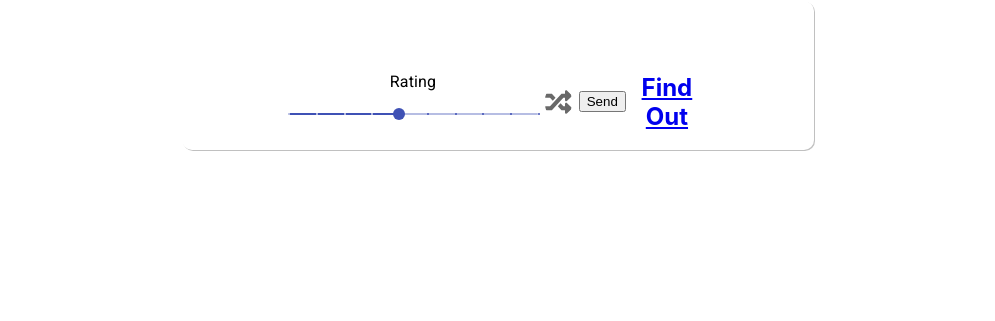
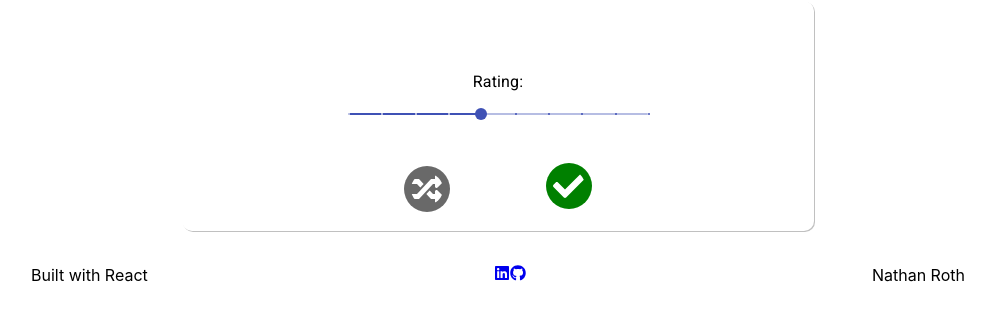
Before and after one commit to Natroth/yay-or-nay, a React (Create React App) app: page /quiz in a window 1280 px wide. Shown: the part 227-548 px from the top of the page, without its empty margins (142-1137 px from the left). Built offline with nearby package versions, Linux system fonts and the light colour scheme; no server answers.

Commit message:
rough draft of completed project

```diff
--- a/package.json
+++ b/package.json
@@ -9,6 +9,7 @@
     "@testing-library/react": "^9.5.0",
     "@testing-library/user-event": "^7.2.1",
     "react": "^16.13.1",
+    "react-bootstrap": "^1.3.0",
     "react-dom": "^16.13.1",
     "react-icons": "^3.11.0",
     "react-router-dom": "^5.2.0",
--- a/src/App.css
+++ b/src/App.css
@@ -74,11 +74,19 @@
   }
   .vote-wrap {
     display: flex;
-    flex-flow: row;
+    flex-flow: column;
     justify-content: space-around;
     align-items: center;
     width: 70%;
     margin: auto;
+  }
+
+  .choices {
+    display: flex;
+    flex-flow: row;
+    justify-content: space-evenly;
+    align-items: center;
+    width: 90%;
   }
 
   .thumb {
@@ -87,6 +95,10 @@
     padding: 7px;
     color: #fff;
     transition: font-size .2s;
+  }
+
+  .go-to-result {
+    background-color: green;
   }
 
   .thumb:hover {
@@ -115,14 +127,14 @@
     background-color: none;
 
     font-weight: bold;
-    color: #696969;
+    background-color: #696969;
   }
 
   .lets-begin {
     text-decoration: none;
     padding: 8px;
-    color: #fff;
-    background-color: #c0c0c0;
+
+    color: #696969;
     border-radius: 5px;
     text-shadow: 1px 1px #696969;
   }
@@ -155,3 +167,14 @@
     transition-delay: 0.1s;
 
 }
+
+.footer {
+  display: flex;
+    flex-flow: row;
+    justify-content: space-around;
+    background-color: #fff;
+    width: 100%;
+    margin-top: 1.5rem;
+    height: 2.5rem;
+    align-items: center;
+}
--- a/src/App.js
+++ b/src/App.js
@@ -13,6 +13,8 @@ import {
 } from "react-router-dom";
 import logo from './media/logo_trans.png';
 import Result from './components/Result';
+import Footer from './components/Footer';
+
 
 
 
@@ -39,6 +41,7 @@ function App() {
 
         </div>
       </div>
+      <Footer />
     </div>
     </Router>
   );
--- /dev/null
+++ b/src/components/Footer.js
@@ -0,0 +1,29 @@
+import React from 'react';
+import Container from 'react-bootstrap/Container';
+import Row from 'react-bootstrap/Row';
+import Col from 'react-bootstrap/Col';
+import { FaLinkedin, FaGithub } from 'react-icons/fa';
+
+
+function Footer() {
+    return(
+        <footer className="mt-5 bg-white">
+            <Container fluid={true}>
+                <Row className="border-top justify-content-between p-3 footer">
+                    <Col className="p-0 w-auto" md={3} sm={12}>
+                    Built with React
+                    </Col>
+                    <Col className="d-flex justify-content-around bottom-links">
+                        <a href="https://www.linkedin.com/in/nathan-roth-260b31187/" target="_blank"><FaLinkedin /></a>
+                        <a href="https://github.com/Natroth" target="_blank"><FaGithub /></a>
+                    </Col>
+                    <Col className="p-0 d-flex justify-content-end w-auto" md={3} sm={12}>
+                    Nathan Roth
+                    </Col>
+                </Row>
+            </Container>
+        </footer>
+    )
+}
+
+export default Footer;
--- a/src/components/ProgressBar.js
+++ b/src/components/ProgressBar.js
@@ -3,24 +3,10 @@ import React from 'react';
 var ProgressBar = ({ width, percent, rating }) => {
 
     const [value, setValue] = React.useState(0);
-    const [correct, setCorrect] = React.useState("");
-
-  function ifCorrect() {
-    if(rating === percent*10) {
-        setCorrect("correct")
-    }
-    else if(rating < percent*10) {
-        setCorrect("lower")
-    }
-    else if(rating> percent*10) {
-        setCorrect("higher")
-    }
-  }
 
 
     React.useEffect(() => {
       setValue(percent * width);
-      ifCorrect();
 
     });
 
@@ -29,7 +15,6 @@ var ProgressBar = ({ width, percent, rating }) => {
       <div>
         <div className="progress-div" style={{ width: `${width}%` }}>
           <div style={{ width: `${value}%` }} className="progress" />
-          <div>{correct}</div>
         </div>
       </div>
     );
--- a/src/components/Quiz.js
+++ b/src/components/Quiz.js
@@ -1,5 +1,5 @@
 import React, {useEffect, useState} from 'react';
-import { FaThumbsUp, FaThumbsDown, FaRandom } from 'react-icons/fa';
+import { FaThumbsUp, FaThumbsDown, FaRandom, FaCheck } from 'react-icons/fa';
 import DiscreteSlider from './Slider';
 import Result from './Result';
 import {
@@ -58,22 +58,24 @@ function Quiz() {
    {/*             <FaThumbsUp className="thumb t-up" />
                 <FaThumbsDown className="thumb t-down" /> */}
                 <DiscreteSlider sendData={getData} />
+                <br />
+                    <div className="choices">
                         <FaRandom
                     onClick={getInfo}
                     className="reroll thumb"
                     />
-            <button
-              onClick={getSliderVal}
-             >Send</button>
 
                     <Link to={{
                         pathname:'/result',
                         resultProps: {
                             slider: sliderValue,
-                     voteAverage: thisMovie.vote_average
+                            voteAverage: thisMovie.vote_average,
+                            moviePoster: moviePoster
                         }
-             }}>Find Out</Link>
+                    }}><FaCheck className="thumb go-to-result" /></Link>
                    </div>
+                </div>
+
         </div>
     );
 }
--- a/src/components/Result.js
+++ b/src/components/Result.js
@@ -4,6 +4,12 @@ import Quiz from './Quiz';
 import { useHistory } from "react-router-dom";
 import { Redirect } from 'react-router-dom';
 import ProgressBar from './ProgressBar';
+import {
+    BrowserRouter as Router,
+    Switch,
+    Route,
+    Link
+  } from "react-router-dom";
 
 
 
@@ -22,12 +28,32 @@ var Result = (props) => {
 
      let rating = myProps.slider;
      let voteAverage = Math.round(myProps.voteAverage);
+     let moviePoster = myProps.moviePoster;
+     let correct = "";
+
+
+        if(rating === voteAverage) {
+            correct = `${rating} is Correct!`
+        }
+        else if(rating < voteAverage) {
+            correct = `${rating} is Too Low!`
+        }
+        else if(rating > voteAverage) {
+            correct = ` ${rating} is Too High!`
+        }
+
+
+
+
 
     return(
         <div>
-            <p>{rating}</p>
-            <p>{voteAverage}</p>
+            <p>{correct}</p>
+            <img src={moviePoster}></img>
+            <p>Average: {voteAverage}</p>
             <ProgressBar width={100} percent={voteAverage/10} rating={rating} />
+            <br />
+            <Link className="lets-begin" to="/quiz">Go Again</Link>
         </div>
     )
 }
--- a/src/components/Slider.js
+++ b/src/components/Slider.js
@@ -26,7 +26,7 @@ export default function DiscreteSlider(props) {
   return (
     <div className={classes.root}>
       <Typography id="discrete-slider" gutterBottom>
-        Rating
+        Rating:
       </Typography>
       <Slider
         defaultValue={5}
--- a/src/components/Welcome.js
+++ b/src/components/Welcome.js
@@ -5,7 +5,7 @@ import {
     Route,
     Link
   } from "react-router-dom";
-import cutt from '../media/cutt.jpg'
+import cutt from '../media/cutt.jpg';
 
 
 
```
Also changed, not shown: 1 other file (tests, documents, lock files or other folders). Lines whose indentation alone changed are shown as unchanged.
